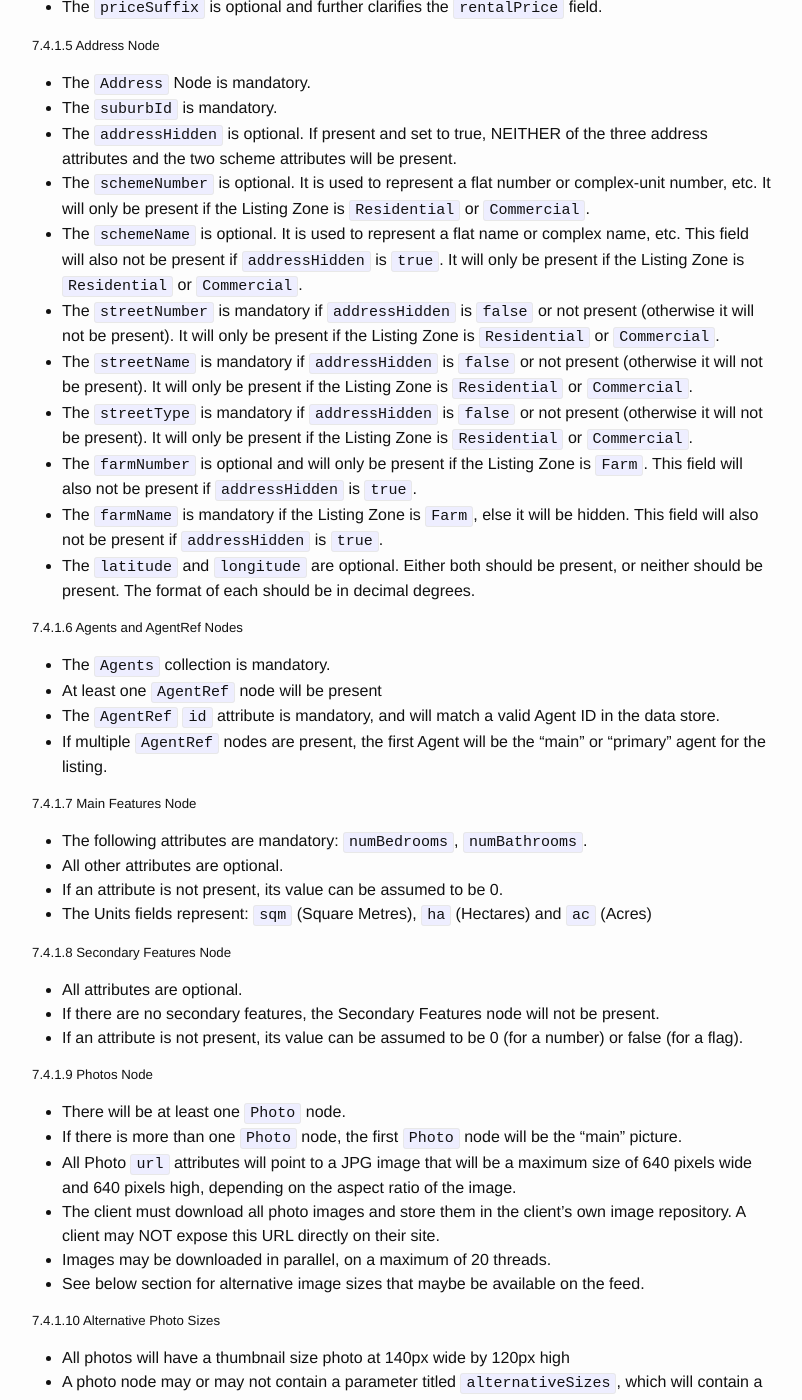
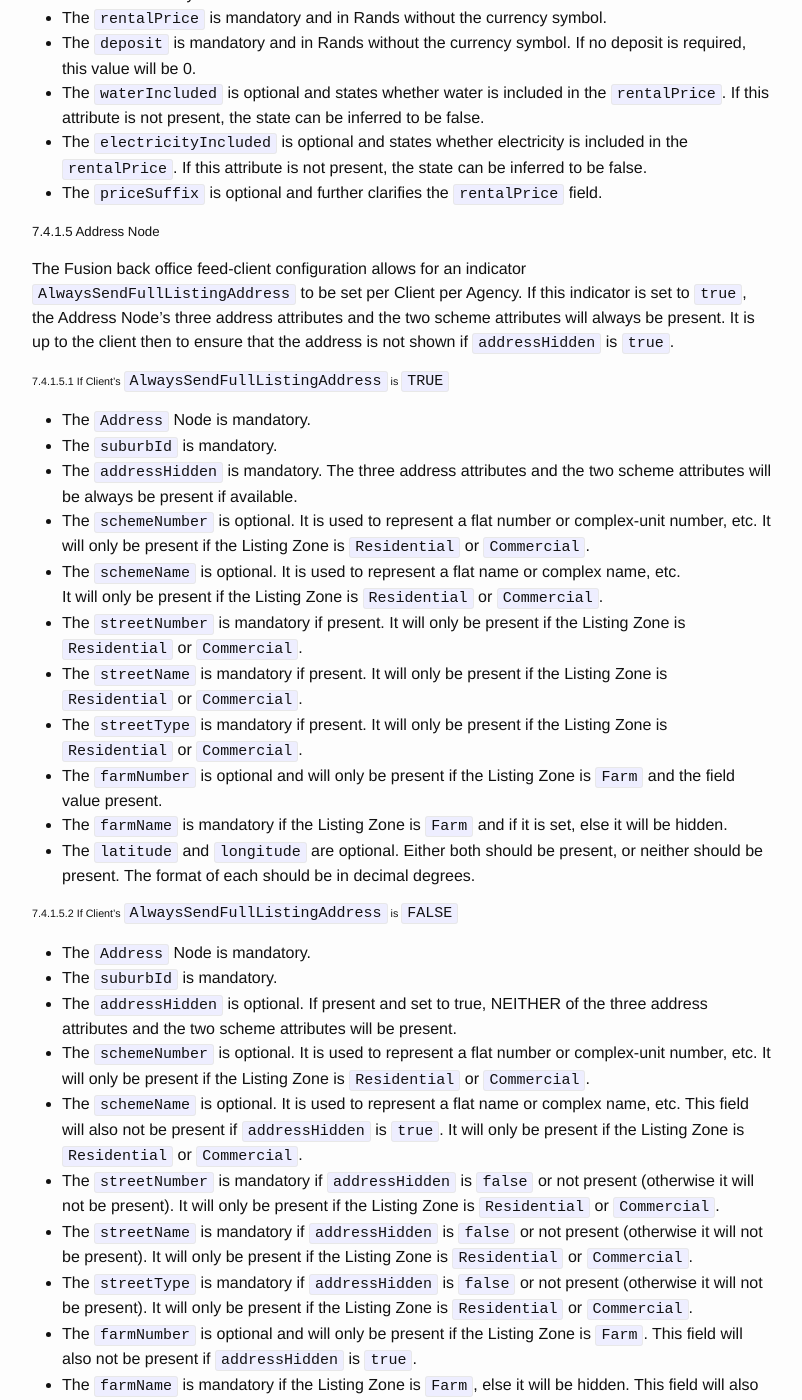
Before and after one commit to EdgeCaseZA/FeedStoreAPI, a Jekyll site: the page built from documentation.md, in a window 1280 px wide and 1400 px high, scrolled down 30439 px. Shown: the whole window, without its empty margins (238-1040 px from the left). Built offline with Jekyll 4.4.1, drawn with Linux system fonts in a browser that asks for light colours; some of the changed text lies outside the part shown.

Commit message:
Rev 14 - Documented new functionality to always send the full listing address (if the Client and Agency flags to allow it is set)

```diff
--- a/documentation.md
+++ b/documentation.md
@@ -123,6 +123,13 @@ delete change events for all offices, agents, developments, listings and suburbs
 
 - Updated schema indicating Legal Listing Property Types per Listing Zone and Listing Type.
 
+#### 1.3.5 API Evolution - Non Breaking Changes
+
+- The Fusion back office feed-client configuration allows for an indicator `AlwaysSendFullListingAddress` to be set per Client per Agency.
+If this indicator is set to `true`, the Address Node's three address attributes and the two scheme attributes will always be present.
+It is up to the client then to ensure that the address is not shown if `addressHidden` is `true`. See [7.4.1.5 Address Node](#7415-addressNode) for details.
+
+
 <a id="2-authentication" href="#">back to top</a>
 
 ## 2. Authentication
@@ -1478,7 +1485,40 @@ If the enquiry send was successful, an `EnquirySent` element will be returned.
   can be inferred to be false.
 - The `priceSuffix` is optional and further clarifies the `rentalPrice` field.
 
+<a id="7415-addressNode" href="#"></a>
+
 ##### 7.4.1.5 Address Node
+
+The Fusion back office feed-client configuration allows for an indicator `AlwaysSendFullListingAddress` to be set per Client per Agency.
+If this indicator is set to `true`, the Address Node's three address attributes and the two scheme attributes will always be present.
+It is up to the client then to ensure that the address is not shown if `addressHidden` is `true`.
+
+###### 7.4.1.5.1 If Client's `AlwaysSendFullListingAddress` is `TRUE`
+
+- The `Address` Node is mandatory.
+- The `suburbId` is mandatory.
+- The `addressHidden` is mandatory.  The
+  three address attributes and the two scheme attributes will be always be present if available.
+- The `schemeNumber` is optional.  It is used to represent a flat number or
+  complex-unit number, etc.  It will only be present if the Listing Zone is
+  `Residential` or `Commercial`.
+- The `schemeName` is optional.  It is used to represent a flat name or complex
+  name, etc.
+  It will only be present if the Listing Zone is `Residential` or `Commercial`.
+- The `streetNumber` is mandatory if present.  It will only be present if the Listing
+  Zone is `Residential` or `Commercial`.
+- The `streetName` is mandatory if present. It will only be present if the Listing
+  Zone is `Residential` or `Commercial`.
+- The `streetType` is mandatory if present. It will only be present if the Listing
+  Zone is `Residential` or `Commercial`.
+- The `farmNumber` is optional and will only be present if the Listing Zone is
+  `Farm` and the field value present.
+- The `farmName` is mandatory if the Listing Zone is `Farm` and if it is set, else it will be
+  hidden.
+- The `latitude` and `longitude` are optional. Either both should be present,
+  or neither should be present.  The format of each should be in decimal degrees.
+
+###### 7.4.1.5.2 If Client's `AlwaysSendFullListingAddress` is `FALSE`
 
 - The `Address` Node is mandatory.
 - The `suburbId` is mandatory.
```
Also changed, not shown: _posts/2016-10-05-Rev-14-AlwaysSendFullAddress.md (added, +12 -0 lines).
